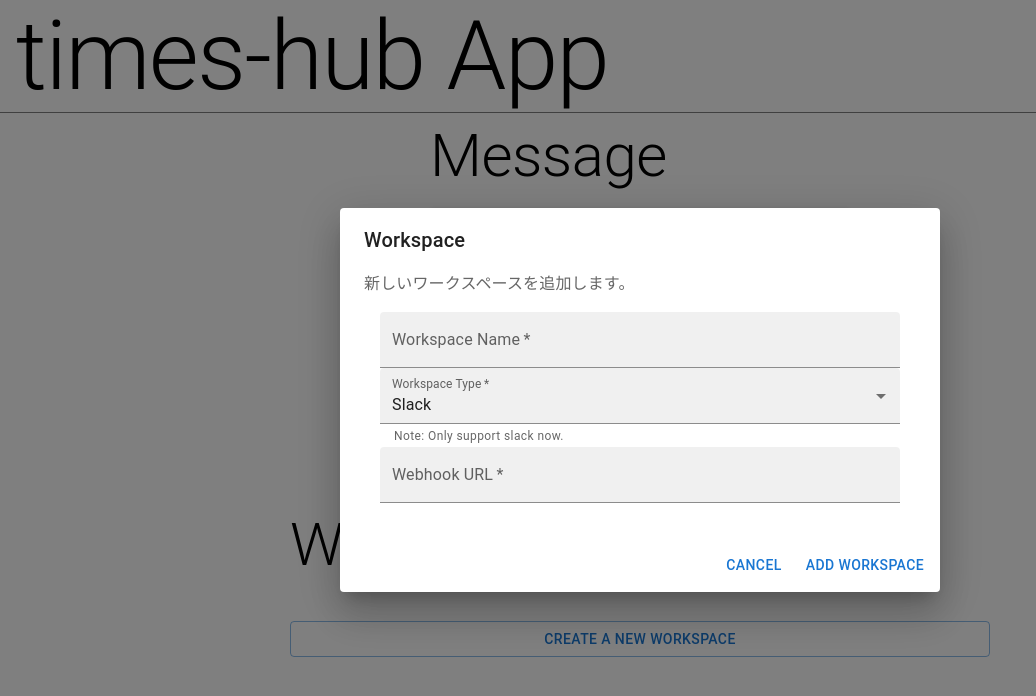
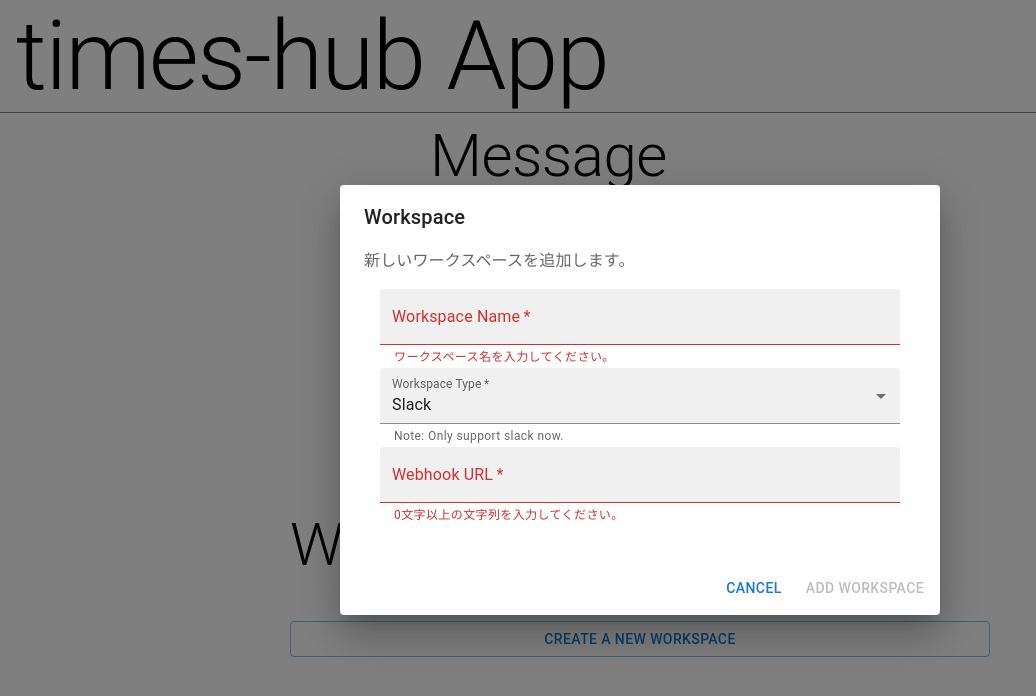
Before and after one commit to pollenjp/times-hub, a React (Create React App) app in the folder times-hub-front/: page / in a window 1280 px wide. Both pictures are taken after a click on the button "CREATE A NEW WORKSPACE". Shown: the top 696 px of the page, without its empty margins (0-1036 px from the left). Built offline with nearby package versions, Linux system fonts and the light colour scheme; no server answers.

Commit message:
Add input validation for WorkspaceCreateForm

```diff
--- /dev/null
+++ b/times-hub-front/src/components/FormItem/WorkspaceName.tsx
@@ -0,0 +1,52 @@
+import { TextField } from "@mui/material"
+import React from "react"
+
+
+type Props = {
+  value: string
+  onChange: (value: string, isError: boolean) => void
+}
+
+const workspaceFormItemNameFunc: React.FC<Props> = ({ value, onChange: onChangeParent }) => {
+  const [editValue, setEditValue] = React.useState(value)
+  const [isError, setIsError] = React.useState(false)
+  const [errorMessage, setErrorMessage] = React.useState("")
+
+  const onChange = async (value: string) => {
+    setEditValue(value)
+    onChangeParent(value, !validateValue(value))
+  }
+
+  const validateValue = (value: string): boolean => {
+    if (value.length === 0) {
+      setIsError(true)
+      setErrorMessage("ワークスペース名を入力してください。")
+      return false
+    }
+
+    setIsError(false)
+    return true
+  }
+
+  React.useEffect(() => {
+    setEditValue(value)
+    validateValue(value)
+  }, [value])
+
+  return (
+    <TextField
+      required
+      label="Workspace Name"
+      variant="filled"
+      value={editValue}
+      onChange={(e) => onChange(e.target.value)}
+      error={isError}
+      helperText={isError && errorMessage}
+      fullWidth
+    ></TextField>
+  )
+}
+
+const WorkspaceFormItemName = React.memo(workspaceFormItemNameFunc)
+
+export default WorkspaceFormItemName
--- /dev/null
+++ b/times-hub-front/src/components/FormItem/WorkspaceWebhookUrl.tsx
@@ -0,0 +1,52 @@
+import { TextField } from "@mui/material"
+import React from "react"
+
+
+type Props = {
+  value: string
+  onChange: (value: string, isError: boolean) => void
+}
+
+const workspaceFormItemWebhookUrlFunc: React.FC<Props> = ({ value, onChange: onChangeParent }) => {
+  const [editValue, setEditValue] = React.useState(value)
+  const [isError, setIsError] = React.useState(false)
+  const [errorMessage, setErrorMessage] = React.useState("")
+
+  const onChange = async (value: string) => {
+    setEditValue(value)
+    onChangeParent(value, !validate(value))
+  }
+
+  const validate = (value: string): boolean => {
+    if (value.length === 0) {
+      setIsError(true)
+      setErrorMessage("0文字以上の文字列を入力してください。")
+      return false
+    }
+
+    setIsError(false)
+    return true
+  }
+
+  React.useEffect(() => {
+    setEditValue(value)
+    validate(value)
+  }, [value])
+
+  return (
+    <TextField
+      required
+      label="Webhook URL"
+      variant="filled"
+      value={editValue}
+      onChange={(e) => onChange(e.target.value)}
+      error={isError}
+      helperText={isError && errorMessage}
+      fullWidth
+    ></TextField>
+  )
+}
+
+const WorkspaceFormItemWebhookUrl = React.memo(workspaceFormItemWebhookUrlFunc)
+
+export default WorkspaceFormItemWebhookUrl
--- a/times-hub-front/src/components/WorkspaceCreateFormDialog.tsx
+++ b/times-hub-front/src/components/WorkspaceCreateFormDialog.tsx
@@ -1,7 +1,6 @@
 import {
   Box,
   Button,
-  TextField,
   Grid,
   Dialog,
   DialogActions,
@@ -13,9 +12,11 @@ import FormControl from "@mui/material/FormControl"
 import FormHelperText from "@mui/material/FormHelperText"
 import InputLabel from "@mui/material/InputLabel"
 import MenuItem from "@mui/material/MenuItem"
-import Select from "@mui/material/Select"
+import Select, { SelectChangeEvent } from "@mui/material/Select"
 import React from "react"
-import { WorkspacePayload, Workspace } from "../types/workspace"
+import WorkspaceFormItemName from "./FormItem/WorkspaceName"
+import WorkspaceFormItemWebhookUrl from "./FormItem/WorkspaceWebhookUrl"
+import { WorkspacePayload } from "../types/workspace"
 
 
 type OnSubmitCreate = (newTodo: WorkspacePayload) => void
@@ -26,27 +27,81 @@ type Props = {
   onSubmit: OnSubmitCreate
 }
 
+/**
+ * 全ての項目の validation をチェックし, ボタンの有効/無効を切り替える
+ */
+type WorkspaceIsError = {
+  [K in keyof WorkspacePayload]: boolean
+}
+
 const WorkspaceCreateFormDialog: React.FC<Props> = ({
   dialogOpenState,
   dialogHandleClose,
   onSubmit
 }) => {
-  const defaultWorkspace = {
-    name: "",
-    ws_type: "slack",
-    webhook_url: ""
-  } as WorkspacePayload
-  const [editWorkspace, setEditWorkspace] = React.useState(defaultWorkspace)
+  //////////////////////////////////////
+  // Error state
+  //////////////////////////////////////
+
+  const defaultWorkspaceIsError = {
+    name: true,
+    ws_type: false, // because select menu
+    webhook_url: true // TODO: for debug
+  }
+
+  // * editIsError can only be used in editIsErrorFromWorkspaceIsError
+  const [isError, editIsError] = React.useState(true)
+  const wsIsError: WorkspaceIsError = { ...defaultWorkspaceIsError }
+  const editWsIsError = (key: keyof WorkspaceIsError, isError: boolean) => {
+    wsIsError[key] = isError
+    editIsError(Object.values(wsIsError).some((v) => v))
+  }
+
+  //////////////////////////////////////
+  // Workspace state
+  //////////////////////////////////////
+
+  const [wsName, editWsName] = React.useState("")
+  const onChangeWsName = React.useCallback(
+    (value: string, isError: boolean): void => {
+      editWsName(value)
+      editWsIsError("name", isError)
+    },
+    [editWsName]
+  )
+  const [wsType, editWsType] = React.useState("slack")
+  const onChangeWsType = React.useCallback(
+    (e: SelectChangeEvent<string>): void => {
+      editWsType(e.target.value)
+      console.log(wsIsError)
+      // skip validation because select menu
+      // editWsIsError("ws_type", false)
+      // editIsErrorFromWorkspaceIsError(workspaceIsError)
+    },
+    [editWsType]
+  )
+  const [wsWebhookUrl, editWsWebhookUrl] = React.useState("")
+  const onChangeWsWebhookUrl = React.useCallback(
+    (value: string, isError: boolean): void => {
+      editWsWebhookUrl(value)
+      editWsIsError("webhook_url", isError)
+    },
+    [editWsWebhookUrl]
+  )
 
   const addWorkspaceHandler = async () => {
-    // TODO: validation
-
-    onSubmit(editWorkspace)
-    setEditWorkspace(defaultWorkspace)
+    onSubmit({
+      name: wsName,
+      ws_type: wsType,
+      webhook_url: wsWebhookUrl
+    })
   }
 
   React.useEffect(() => {
-    setEditWorkspace(defaultWorkspace)
+    editWsName("")
+    editWsType("slack")
+    editWsWebhookUrl("")
+    editIsError(true)
   }, [dialogOpenState])
 
   return (
@@ -61,52 +116,29 @@ const WorkspaceCreateFormDialog: React.FC<Props> = ({
         >
           <Grid container rowSpacing={2} columnSpacing={5}>
             <Grid item xs={12}>
-              <TextField
-                required
-                label="Workspace Name"
-                variant="filled"
-                // value={editName}
-                value={editWorkspace.name}
-                onChange={(e) =>
-                  setEditWorkspace({
-                    ...editWorkspace,
-                    name: e.target.value
-                  })
-                }
-                fullWidth
-              ></TextField>
+              <WorkspaceFormItemName
+                value={wsName}
+                onChange={onChangeWsName}
+              ></WorkspaceFormItemName>
               <FormControl required variant="filled" fullWidth>
                 <InputLabel id="workspace-type-menu-label">Workspace Type</InputLabel>
                 <Select
                   labelId="workspace-type-menu-label"
                   id="workspace-type-menu"
                   label="Workspace Type"
-                  value={editWorkspace.ws_type}
-                  onChange={(e) =>
-                    setEditWorkspace({
-                      ...editWorkspace,
-                      ws_type: e.target.value
-                    })
-                  }
+                  value={wsType}
+                  onChange={(e) => onChangeWsType(e)}
                 >
                   <MenuItem value={"slack"}>Slack</MenuItem>
+                  <MenuItem value={"discord"}>Discord</MenuItem>
                   {/* <MenuItem value={"discord"}>Discord</MenuItem> */}
                 </Select>
                 <FormHelperText>Note: Only support slack now.</FormHelperText>
               </FormControl>
-              <TextField
-                required
-                label="Webhook URL"
-                variant="filled"
-                value={editWorkspace.webhook_url}
-                onChange={(e) =>
-                  setEditWorkspace({
-                    ...editWorkspace,
-                    webhook_url: e.target.value
-                  })
-                }
-                fullWidth
-              ></TextField>
+              <WorkspaceFormItemWebhookUrl
+                value={wsWebhookUrl}
+                onChange={onChangeWsWebhookUrl}
+              ></WorkspaceFormItemWebhookUrl>
             </Grid>
           </Grid>
         </Box>
@@ -114,7 +146,9 @@ const WorkspaceCreateFormDialog: React.FC<Props> = ({
       <DialogActions>
         <Button onClick={dialogHandleClose}>Cancel</Button>
         <Button
+          disabled={isError}
           onClick={() => {
+            // TODO: #11
             dialogHandleClose()
             addWorkspaceHandler()
           }}
```
